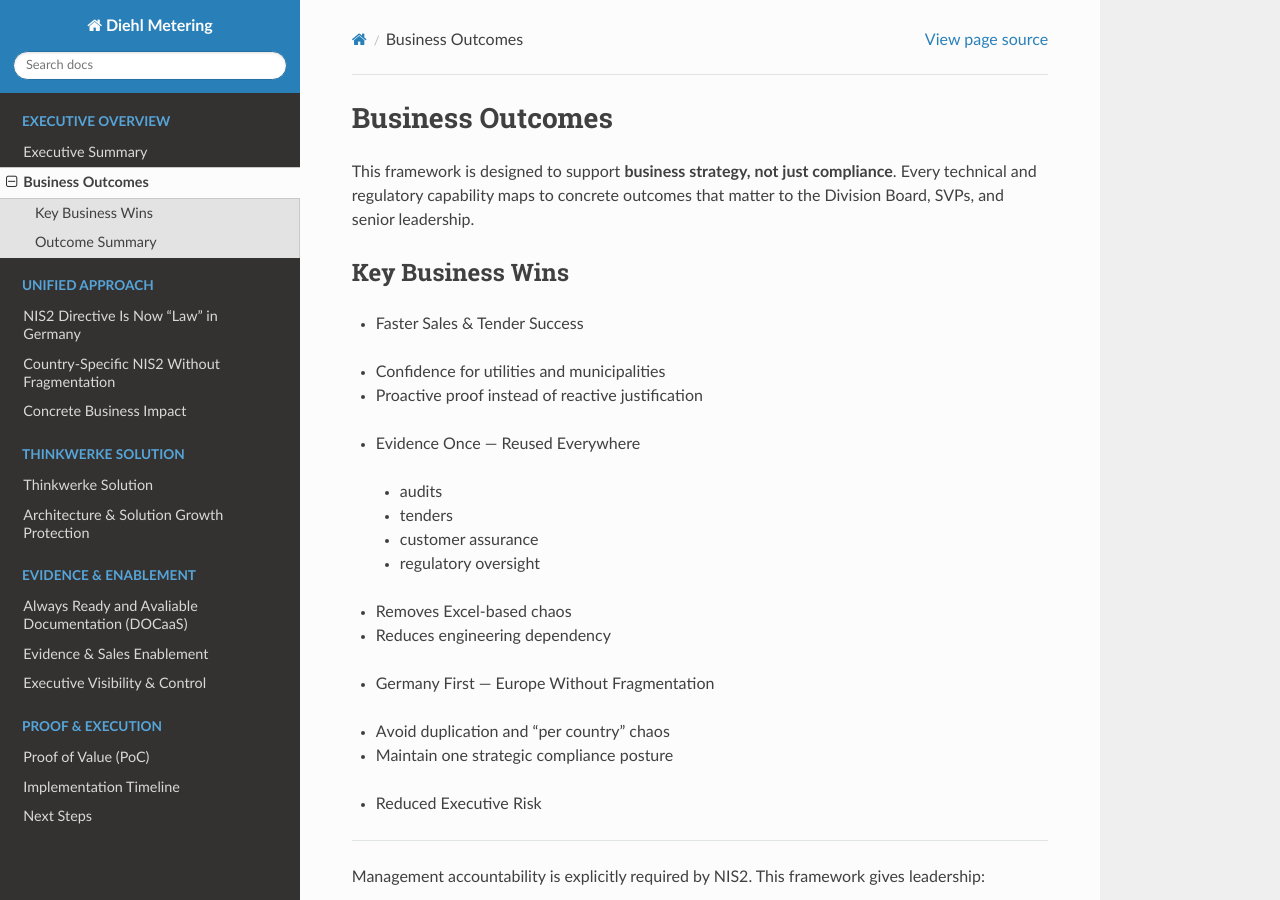
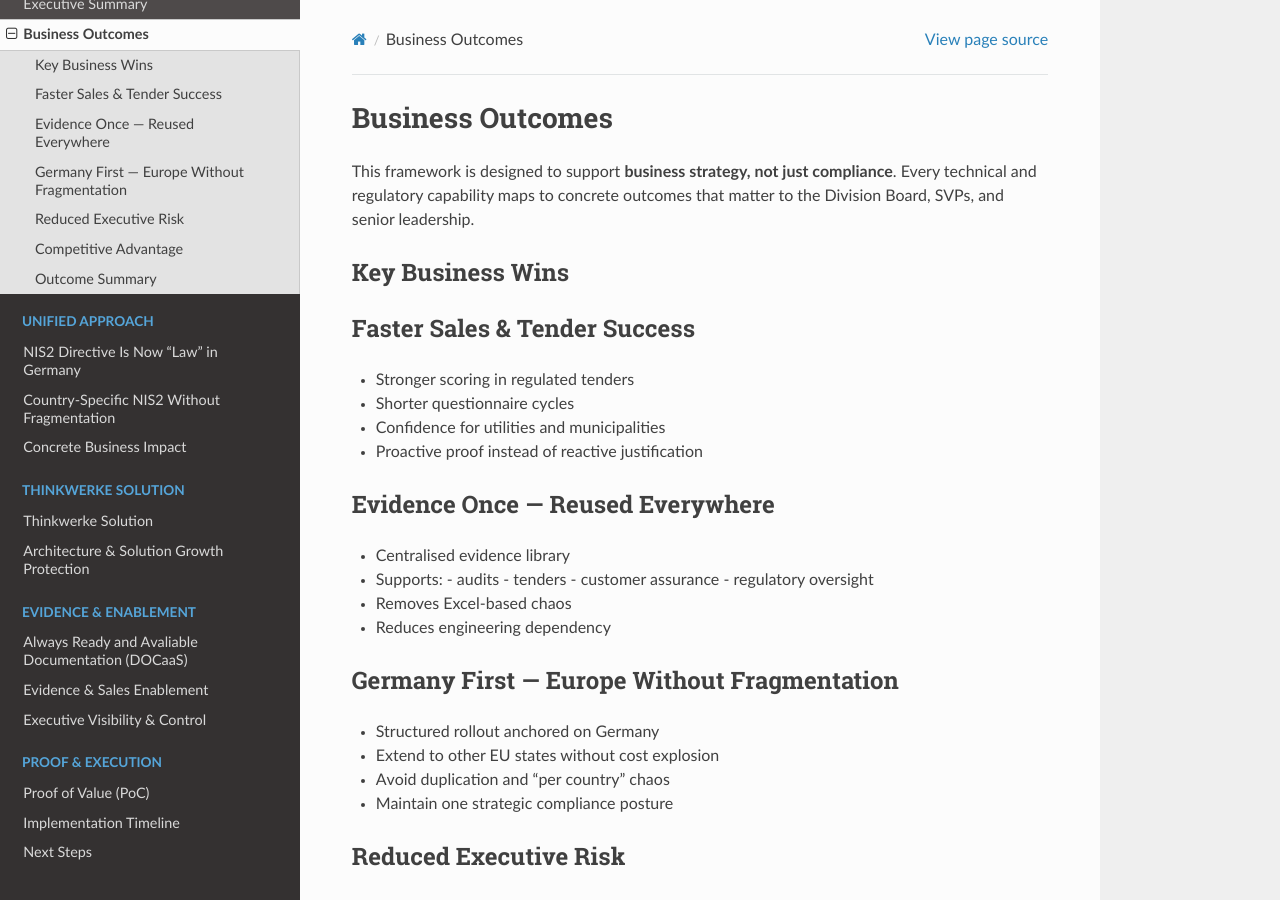
Before and after one commit to Mynkskhr/diehlmetering, a Sphinx documentation site: the page built from docs/source/business-outcomes.rst, in a window 1280 px wide and 900 px high. Built offline with Sphinx 7.4.7 and the Read the Docs theme 3.1.0, drawn with Linux system fonts in a browser that asks for light colours; pages that are not in the unit, such as notebooks, are missing from menus.

Commit message:
Update business-outcomes.rst

```diff
--- a/docs/source/business-outcomes.rst
+++ b/docs/source/business-outcomes.rst
@@ -8,14 +8,14 @@
 Key Business Wins
 -----------------
 
-* Faster Sales & Tender Success
+Faster Sales & Tender Success
 ---------------------------------
 - Stronger scoring in regulated tenders
 - Shorter questionnaire cycles
 - Confidence for utilities and municipalities
 - Proactive proof instead of reactive justification
 
-* Evidence Once — Reused Everywhere
+Evidence Once — Reused Everywhere
 -------------------------------------
 - Centralised evidence library
 - Supports:
@@ -26,14 +26,14 @@
 - Removes Excel-based chaos
 - Reduces engineering dependency
 
-* Germany First — Europe Without Fragmentation
+Germany First — Europe Without Fragmentation
 ------------------------------------------------
 - Structured rollout anchored on Germany
 - Extend to other EU states without cost explosion
 - Avoid duplication and “per country” chaos
 - Maintain one strategic compliance posture
 
-* Reduced Executive Risk
+Reduced Executive Risk
 --------------------------
 
 Management accountability is explicitly required by NIS2.
@@ -44,7 +44,7 @@
 - structured oversight,
 - confidence when facing auditors, regulators, and Boards.
 
-* Competitive Advantage
+Competitive Advantage
 -------------------------
 
 Diehl Metering moves from compliance *claims* to compliance *proof*.
```
